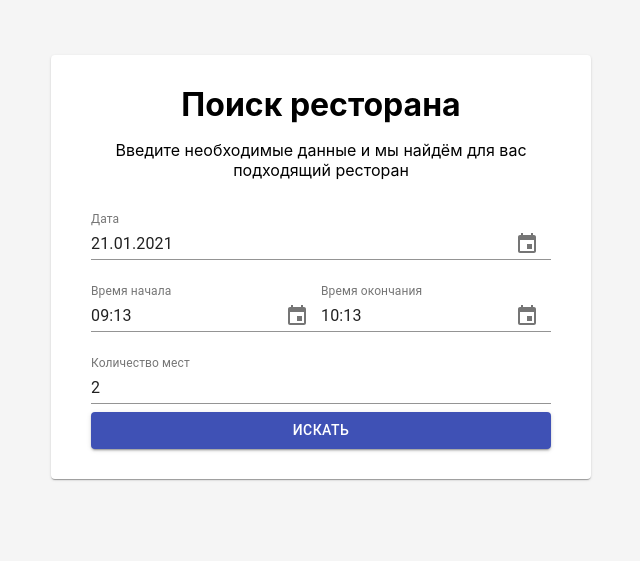
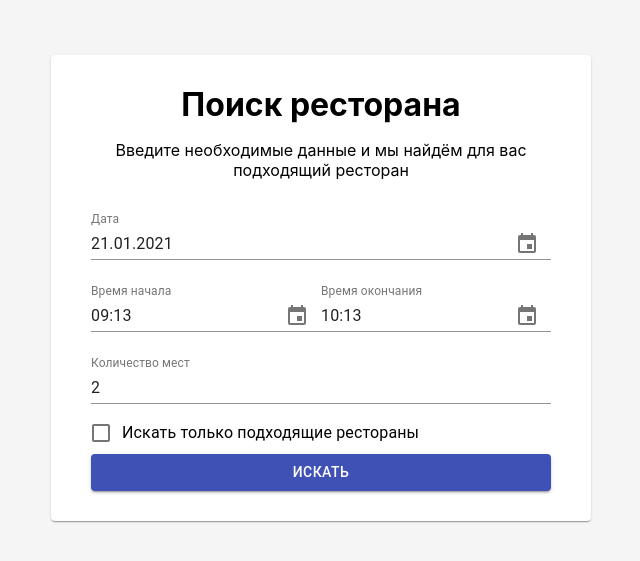
Before and after one commit to FacelessLord/web-dhtml-project, a React (Create React App) app: page / in a window 1280 px wide. Shown: the part 105-666 px from the top of the page, without its empty margins (319-959 px from the left). Built offline with nearby package versions, Linux system fonts and the light colour scheme.

Commit message:
Search through all restaurants without time check Front

```diff
--- a/src/SearchPage.tsx
+++ b/src/SearchPage.tsx
@@ -2,7 +2,7 @@ import React, {useState} from "react";
 import {
   Button,
   Card, CardActions, CardContent,
-  CardHeader, CardMedia, Collapse, Container, createStyles,
+  CardHeader, CardMedia, Checkbox, Collapse, Container, createStyles, FormControlLabel,
   Grid, IconButton, makeStyles,
   TextField, Theme, Typography
 } from "@material-ui/core";
@@ -28,6 +28,7 @@ class SearchPageState {
   seatsCount: number = 2;
   restaurants: Restaurant[] = [];
   state: "await" | "loading" | "loaded" | "errored" = "await"
+  searchAll: boolean = false;
 }
 
 export const DATEFORMAT = "HH:mm DD.MM.yyyy";
@@ -114,6 +115,12 @@ export class SearchPage extends React.Component<SearchPageProps, SearchPageState
               InputLabelProps={{
                 shrink: true,
               }}/>
+            <FormControlLabel
+              control={<Checkbox checked={this.state.searchAll}
+                                 color="primary"
+                                 onChange={() => this.setState({searchAll: !this.state.searchAll})}
+                                 name="searchAllCheckBox"/>}
+              label={this.state.searchAll ? "Искать по всем ресторанам" : "Искать только подходящие рестораны"}/>
             <Button variant="contained" color="primary" onClick={e => {
               const startDatetime = this.state.startDate.clone().hour(this.state.startTime.hour()).minute(this.state.startTime.minute())
               const endDatetime = this.state.startDate.clone().hour(this.state.endTime.hour()).minute(this.state.endTime.minute())
@@ -123,12 +130,13 @@ export class SearchPage extends React.Component<SearchPageProps, SearchPageState
               this.setState({state: "loading"})
               fetch(Host + `/search?startDatetime=${startDatetime.format(DATEFORMAT)}` +
                 `&endDatetime=${endDatetime.format(DATEFORMAT)}&` +
-                `seatsCount=${this.state.seatsCount}`)
+                `seatsCount=${this.state.seatsCount}&` +
+                `searchAll=${this.state.searchAll}`)
                 .then(t => t.json())
                 .then(result => this.setState({restaurants: result.restaurants, state: "loaded"}))
-                .catch(e => this.setState({state: "errored"}))
                 .then(() => document.getElementById("resultAnchor")
                   ?.scrollIntoView({block: "start", behavior: "smooth"}))
+                .catch(e => this.setState({state: "errored"}))
             }}>
               Искать
             </Button>
```
Also changed, not shown: 1 other file (tests, documents, lock files or other folders).
